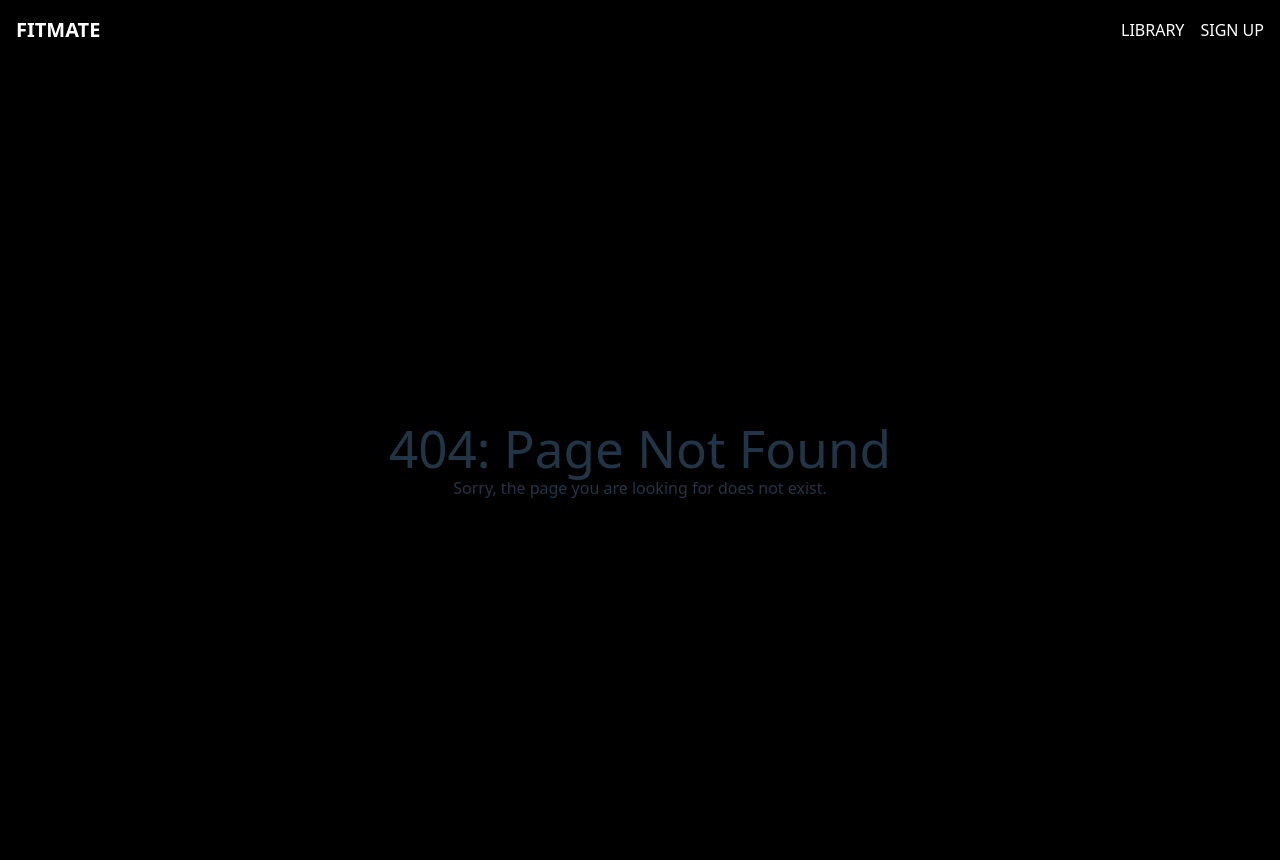
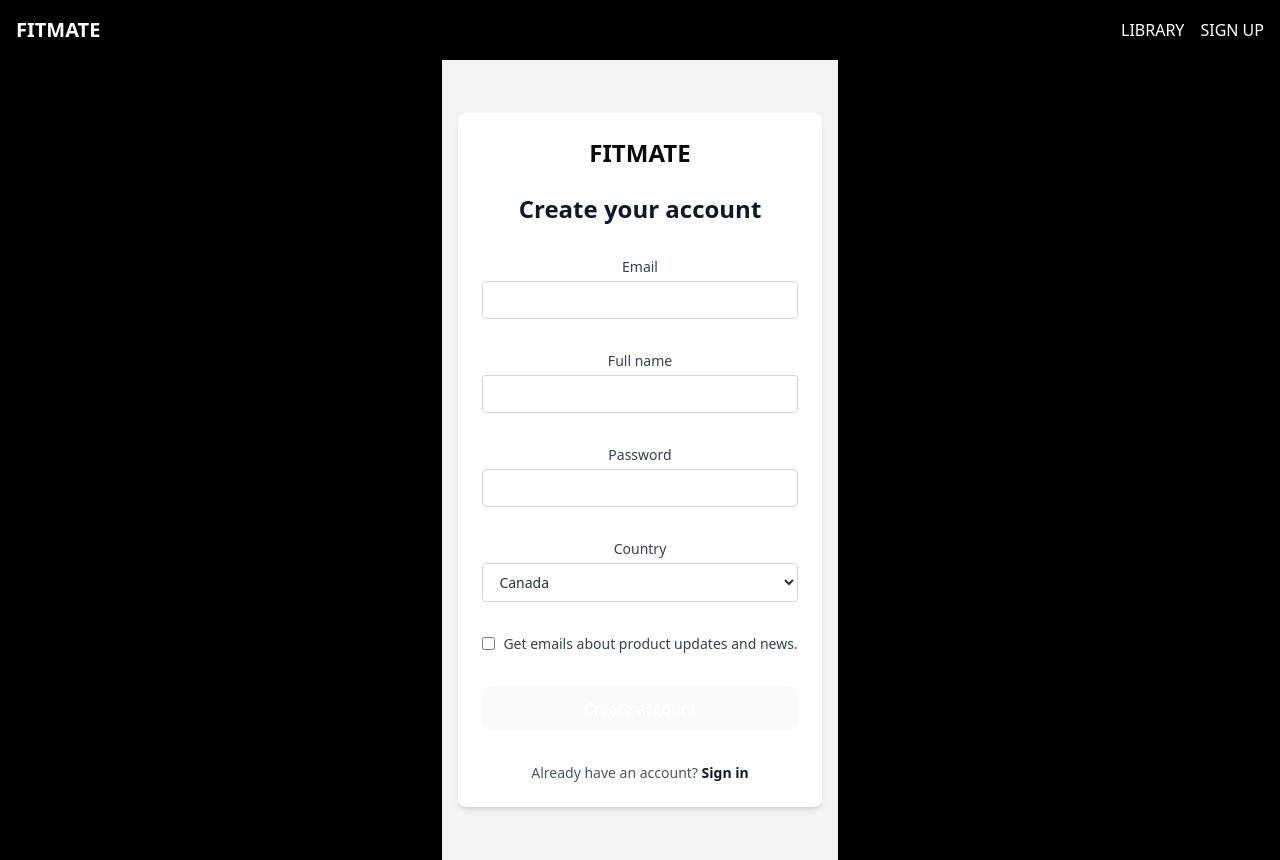
Before and after one commit to ghdals/fitmate, a React (Vite) app: page /register in a window 1280 px wide. Before the commit this address had no page. Built offline with nearby package versions, Linux system fonts and the light colour scheme.

Commit message:
New comp && page

```diff
--- /dev/null
+++ b/src/components/auth-layout.jsx
@@ -0,0 +1,9 @@
+export function AuthLayout({ children }) {
+    return (
+      <div className="min-h-screen flex items-center justify-center bg-gray-100 dark:bg-gray-900 p-4">
+        <div className="w-full max-w-md bg-white dark:bg-gray-800 p-6 rounded-lg shadow-md">
+          {children}
+        </div>
+      </div>
+    );
+  }
--- /dev/null
+++ b/src/components/button.jsx
@@ -0,0 +1,11 @@
+const Button = ({ children, className, ...props }) => {
+  return (
+    <button
+      className={`bg-blue-600 text-white py-2 px-4 rounded hover:bg-blue-700 transition ${className}`}
+      {...props}
+    >
+      {children}
+    </button>
+  );
+};
+export { Button };
--- /dev/null
+++ b/src/components/checkbox.jsx
@@ -0,0 +1,9 @@
+const Checkbox = ({ ...props }) => {
+    return <input type="checkbox" className="mr-2" {...props} />;
+  };
+
+  const CheckboxField = ({ children }) => {
+    return <div className="flex items-center space-x-2">{children}</div>;
+  };
+
+  export { Checkbox, CheckboxField };
--- /dev/null
+++ b/src/components/fieldset.jsx
@@ -0,0 +1,10 @@
+const Field = ({ children }) => {
+  return <div className="flex flex-col space-y-1">{children}</div>;
+};
+
+const Label = ({ children }) => {
+  return <label className="text-sm font-medium text-gray-700 dark:text-gray-300">{children}</label>;
+};
+
+
+export { Field, Label };
--- /dev/null
+++ b/src/components/heading.jsx
@@ -0,0 +1,5 @@
+const Heading = ({ children }) => {
+    return <h2 className="text-2xl font-bold text-center text-gray-900 dark:text-white">{children}</h2>;
+  };
+
+  export { Heading };
--- /dev/null
+++ b/src/components/input.jsx
@@ -0,0 +1,10 @@
+const Input = ({ className = '', ...props }) => {
+    return (
+      <input
+        className={`border border-gray-300 dark:border-gray-700 bg-white dark:bg-gray-700 rounded px-3 py-2 text-sm focus:outline-none focus:ring focus:ring-blue-500 ${className}`}
+        {...props}
+      />
+    );
+  };
+
+  export { Input };
--- /dev/null
+++ b/src/components/logo.jsx
@@ -0,0 +1,9 @@
+const Logo = ({ className = '' }) => {
+    return (
+      <div className={`text-2xl font-bold text-blue-600 ${className}`}>
+        FITMATE
+      </div>
+    );
+  };
+
+  export { Logo };
--- /dev/null
+++ b/src/components/select.jsx
@@ -0,0 +1,12 @@
+const Select = ({ children, className = '', ...props }) => {
+    return (
+      <select
+        className={`border border-gray-300 dark:border-gray-700 bg-white dark:bg-gray-700 rounded px-3 py-2 text-sm focus:outline-none focus:ring focus:ring-blue-500 ${className}`}
+        {...props}
+      >
+        {children}
+      </select>
+    );
+  };
+
+  export { Select };
--- /dev/null
+++ b/src/components/text.jsx
@@ -0,0 +1,13 @@
+const Text = ({ children }) => {
+    return <p className="text-sm text-center text-gray-600 dark:text-gray-400">{children}</p>;
+  };
+
+  const Strong = ({ children }) => {
+    return <strong className="font-semibold text-gray-900 dark:text-white">{children}</strong>;
+  };
+
+  const TextLink = ({ href, children }) => {
+    return <a href={href} className="text-blue-600 hover:underline dark:text-blue-400">{children}</a>;
+  };
+
+  export { Text, Strong, TextLink };
--- a/src/pages/NotFound.jsx
+++ b/src/pages/NotFound.jsx
@@ -1,10 +1,28 @@
-function NotFound() {
-    return (
-      <div>
-        <h1>404: Page Not Found</h1>
-        <p>Sorry, the page you are looking for does not exist.</p>
-      </div>
-    );
-  }
-
-  export default NotFound;
+export default function NotFound() {
+  return (
+    <>
+      <main className="grid min-h-full place-items-center bg-white px-6 py-24 sm:py-32 lg:px-8">
+        <div className="text-center">
+          <p className="text-base font-semibold text-indigo-600">404</p>
+          <h1 className="mt-4 text-5xl font-semibold tracking-tight text-balance text-gray-900 sm:text-7xl">
+            Page not found
+          </h1>
+          <p className="mt-6 text-lg font-medium text-pretty text-gray-500 sm:text-xl/8">
+            Sorry, we couldn’t find the page you’re looking for.
+          </p>
+          <div className="mt-10 flex items-center justify-center gap-x-6">
+            <a
+              href="#"
+              className="rounded-md bg-indigo-600 px-3.5 py-2.5 text-sm font-semibold text-white shadow-xs hover:bg-indigo-500 focus-visible:outline-2 focus-visible:outline-offset-2 focus-visible:outline-indigo-600"
+            >
+              Go back home
+            </a>
+            <a href="#" className="text-sm font-semibold text-gray-900">
+              Contact support <span aria-hidden="true">&rarr;</span>
+            </a>
+          </div>
+        </div>
+      </main>
+    </>
+  )
+}
--- /dev/null
+++ b/src/pages/RegisterPage.jsx
@@ -0,0 +1,55 @@
+import { AuthLayout } from '../components/auth-layout';
+import { Button } from '../components/button';
+import { Checkbox, CheckboxField } from '../components/checkbox';
+import { Field, Label } from '../components/fieldset';
+import { Heading } from '../components/heading';
+import { Input } from '../components/input';
+import { Select } from '../components/select';
+import { Strong, Text, TextLink } from '../components/text';
+import { Logo } from '../components/logo';
+
+function RegisterPage() {
+  return (
+    <AuthLayout>
+      <form action="#" method="POST" className="grid w-full max-w-sm grid-cols-1 gap-8">
+        <Logo className="h-6 text-zinc-950 dark:text-white forced-colors:text-[CanvasText]" />
+        <Heading>Create your account</Heading>
+        <Field>
+          <Label>Email</Label>
+          <Input type="email" name="email" />
+        </Field>
+        <Field>
+          <Label>Full name</Label>
+          <Input name="name" />
+        </Field>
+        <Field>
+          <Label>Password</Label>
+          <Input type="password" name="password" autoComplete="new-password" />
+        </Field>
+        <Field>
+          <Label>Country</Label>
+          <Select name="country">
+            <option>Canada</option>
+            <option>Mexico</option>
+            <option>United States</option>
+          </Select>
+        </Field>
+        <CheckboxField>
+          <Checkbox name="remember" />
+          <Label>Get emails about product updates and news.</Label>
+        </CheckboxField>
+        <Button type="submit" className="w-full">
+          Create account
+        </Button>
+        <Text>
+          Already have an account?{' '}
+          <TextLink href="#">
+            <Strong>Sign in</Strong>
+          </TextLink>
+        </Text>
+      </form>
+    </AuthLayout>
+  )
+}
+
+export default RegisterPage;
--- a/src/routes/AppRoutes.jsx
+++ b/src/routes/AppRoutes.jsx
@@ -2,6 +2,7 @@ import { BrowserRouter as Router, Routes, Route } from "react-router-dom";
 import LandingPage from "../pages/LandingPage";
 import LibraryPage from "../pages/LibraryPage";
 import DetailPage from "/src/pages/DetailPage";
+import RegisterPage from "../pages/RegisterPage";
 import NotFound from "../pages/NotFound";
 
 const AppRoutes = () => {
@@ -11,6 +12,7 @@ const AppRoutes = () => {
         <Route path="/" element={<LandingPage />} />
         <Route path="/library" element={<LibraryPage />} />
         <Route path="/detail/:id" element={<DetailPage />} />
+        <Route path="/register" element={<RegisterPage />} />
         <Route path="*" element={<NotFound />} />
       </Routes>
     </Router>
```
